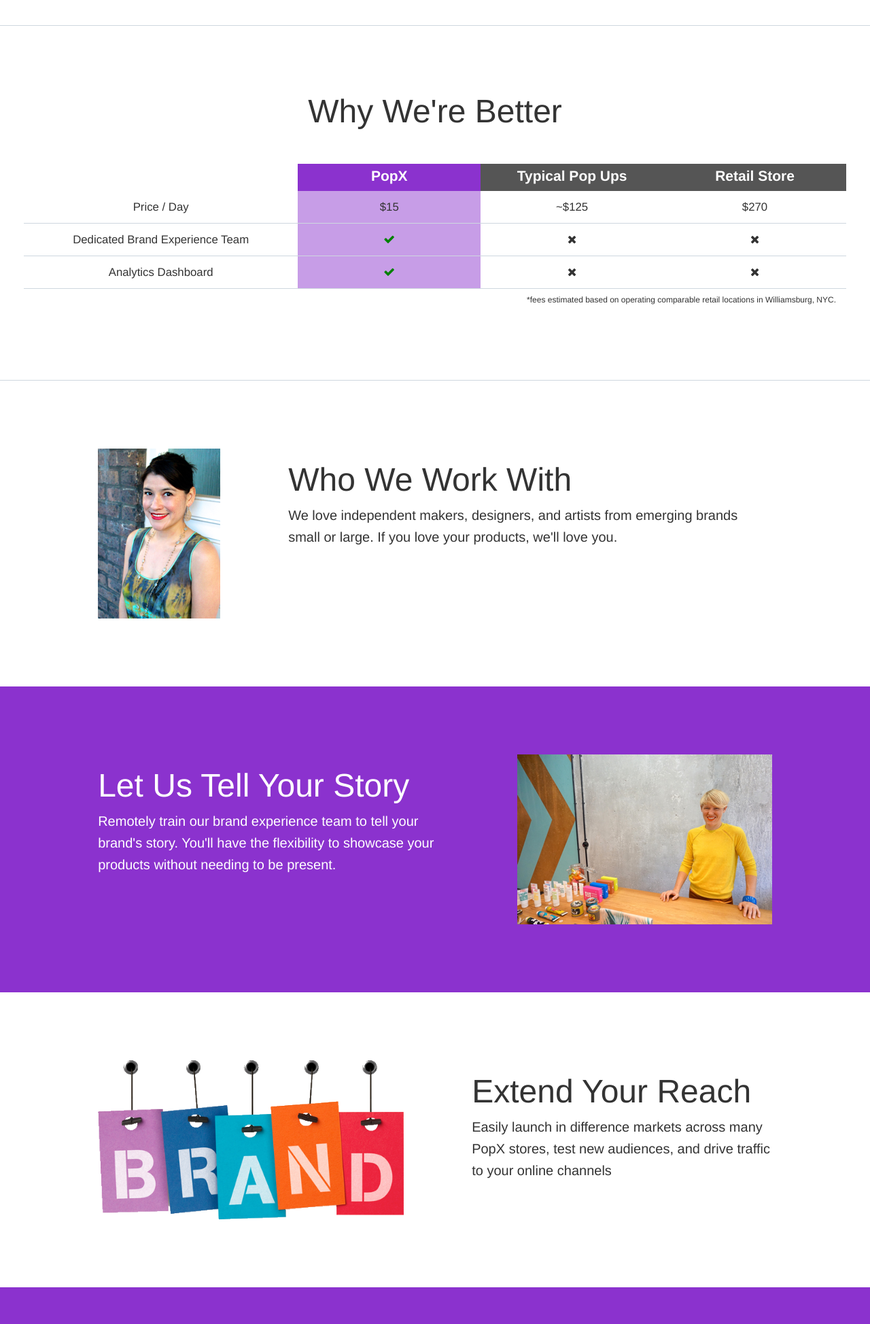
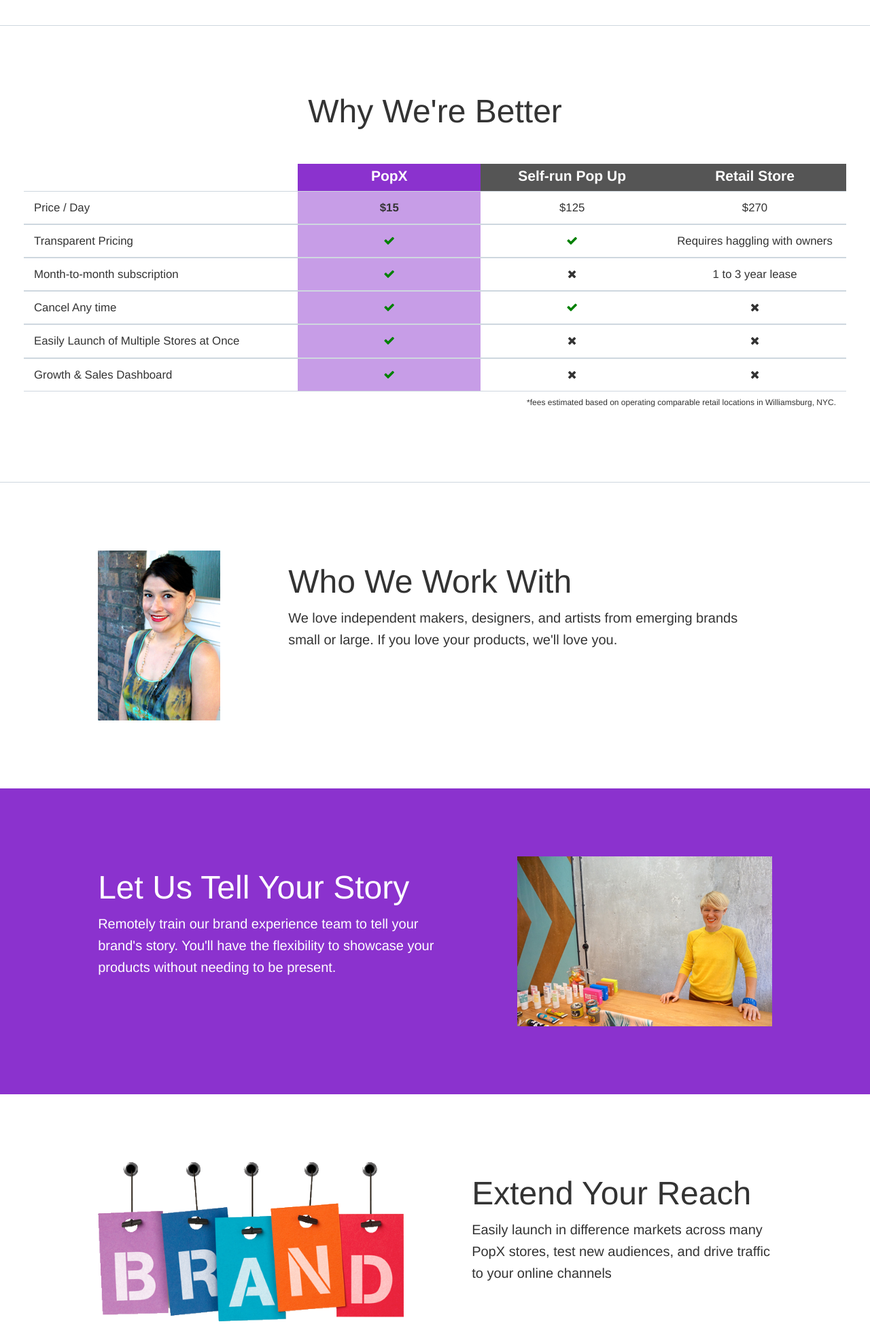
Before and after one commit to cgil/popx, a Flask app: page / in a window 1280 px wide. Shown: the part 909-2857 px from the top of the page at 68% size. Run offline with Flask 2, Linux system fonts and the light colour scheme; some libraries are stand-ins or nearby versions.

Commit message:
updated pricing table features

```diff
--- a/popx/static/css/base.css
+++ b/popx/static/css/base.css
@@ -652,7 +652,9 @@
  }
 
 .my_featureRow {
+  text-align: left;
     border-bottom: 0.1em solid #CED7DF;
+    border-top: 0.1em solid #CED7DF;
 }
 
 /* --- Plan 1 --------------------------- */
--- a/popx/templates/pricing.html
+++ b/popx/templates/pricing.html
@@ -7,7 +7,7 @@
                     <div class="my_planTitle">PopX</div>
                 </div>
                 <div class="col-xs-4 my_planHeader my_plan2">
-                    <div class="my_planTitle">Typical Pop Ups</div>
+                    <div class="my_planTitle">Self-run Pop Up</div>
                 </div>
                 <div class="col-xs-4 my_planHeader my_plan3">
                     <div class="my_planTitle">Retail Store</div>
@@ -22,10 +22,10 @@
         <div class="col-xs-12 col-sm-8">
             <div class="row">
                 <div class="col-xs-4 col-sm-4 my_planFeature my_plan1">
-                    <span>$15</span>
+                    <span><strong>$15</strong></span>
                 </div>
                 <div class="col-xs-4 col-sm-4 my_planFeature my_plan2">
-                    <span>~$125</span>
+                    <span>$125</span>
                 </div>
                 <div class="col-xs-4 col-sm-4 my_planFeature my_plan3">
                     <span>$270</span>
@@ -35,7 +35,61 @@
     </div>
     <div class="row my_featureRow">
         <div class="col-xs-12 col-sm-4 my_feature">
-            Dedicated Brand Experience Team
+            Transparent Pricing
+        </div>
+        <div class="col-xs-12 col-sm-8">
+            <div class="row">
+                <div class="col-xs-4 col-sm-4 my_planFeature my_plan1">
+                    <i class="fa fa-check my_check"></i>
+                </div>
+                <div class="col-xs-4 col-sm-4 my_planFeature my_plan2">
+                    <i class="fa fa-check my_check"></i>
+                </div>
+                <div class="col-xs-4 col-sm-4 my_planFeature my_plan3">
+                    <span>Requires haggling with owners</span>
+                </div>
+            </div>
+        </div>
+    </div>
+    <div class="row my_featureRow">
+        <div class="col-xs-12 col-sm-4 my_feature">
+            Month-to-month subscription
+        </div>
+        <div class="col-xs-12 col-sm-8">
+            <div class="row">
+                <div class="col-xs-4 col-sm-4 my_planFeature my_plan1">
+                    <i class="fa fa-check my_check"></i>
+                </div>
+                <div class="col-xs-4 col-sm-4 my_planFeature my_plan2">
+                    <i class="fa fa-remove"></i>
+                </div>
+                <div class="col-xs-4 col-sm-4 my_planFeature my_plan3">
+                    <span>1 to 3 year lease</span>
+                </div>
+            </div>
+        </div>
+    </div>
+    <div class="row my_featureRow">
+        <div class="col-xs-12 col-sm-4 my_feature">
+            Cancel Any time
+        </div>
+        <div class="col-xs-12 col-sm-8">
+            <div class="row">
+                <div class="col-xs-4 col-sm-4 my_planFeature my_plan1">
+                    <i class="fa fa-check my_check"></i>
+                </div>
+                <div class="col-xs-4 col-sm-4 my_planFeature my_plan2">
+                    <i class="fa fa-check my_check"></i>
+                </div>
+                <div class="col-xs-4 col-sm-4 my_planFeature my_plan3">
+                    <i class="fa fa-remove"></i>
+                </div>
+            </div>
+        </div>
+    </div>
+    <div class="row my_featureRow">
+        <div class="col-xs-12 col-sm-4 my_feature">
+            Easily Launch of Multiple Stores at Once
         </div>
         <div class="col-xs-12 col-sm-8">
             <div class="row">
@@ -53,7 +107,7 @@
     </div>
     <div class="row my_featureRow">
         <div class="col-xs-12 col-sm-4 my_feature">
-            Analytics Dashboard
+            Growth &amp; Sales Dashboard
         </div>
         <div class="col-xs-12 col-sm-8">
             <div class="row">
```
